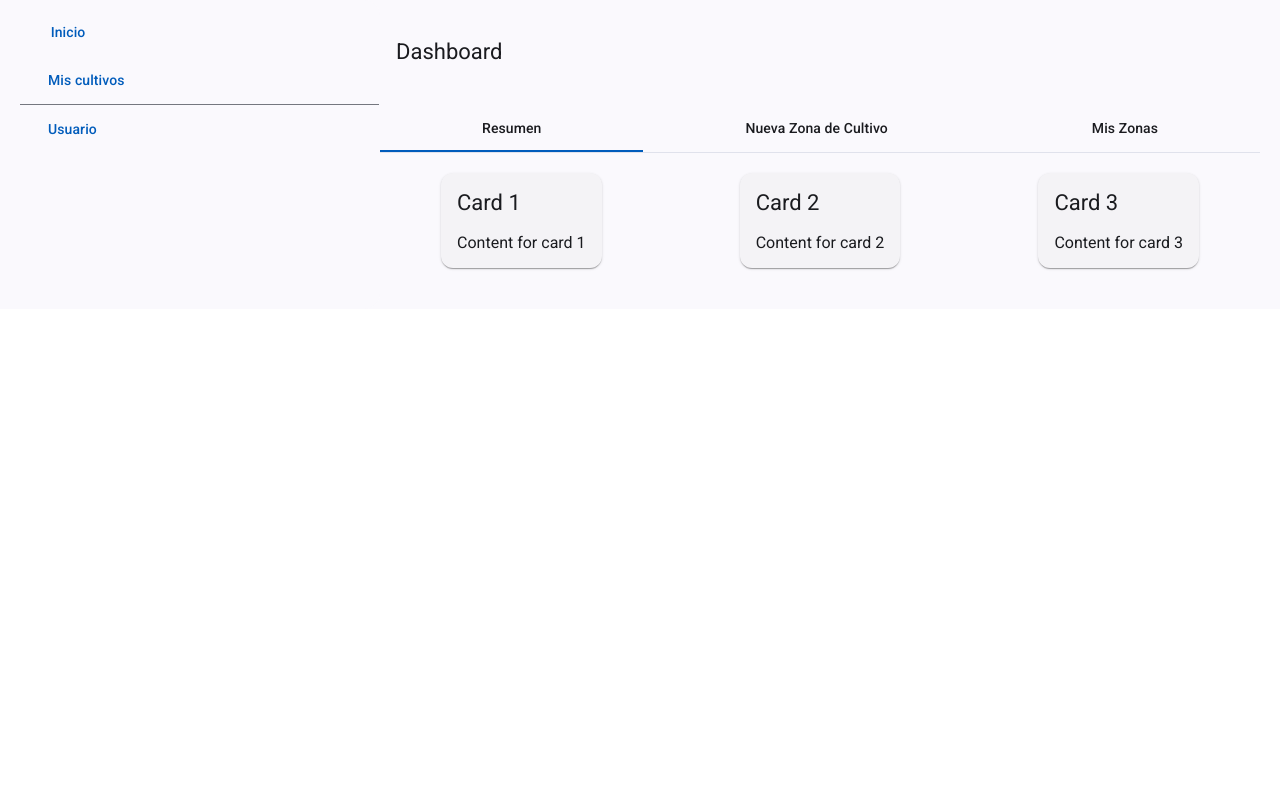
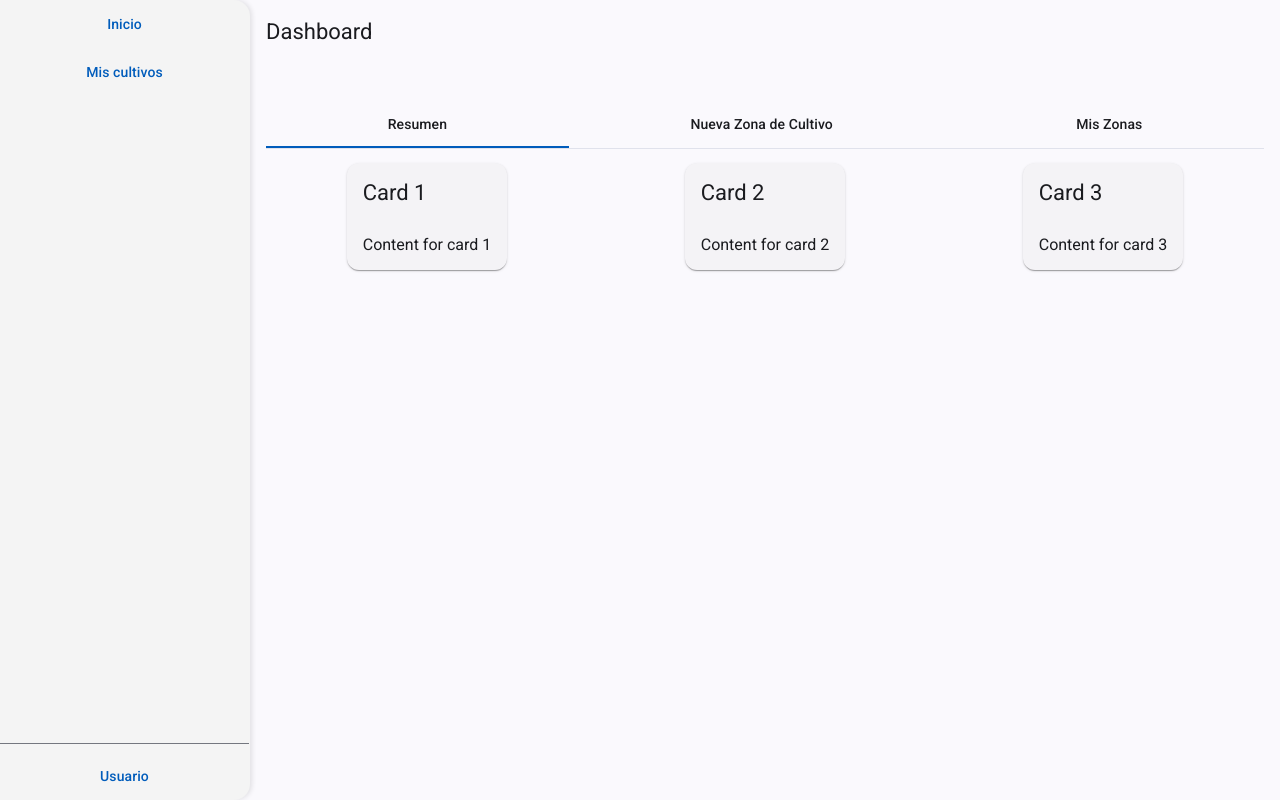
Before and after one commit to OliverVlz/frontend-ai-hackathon-2025, an Angular app in the folder project/: page /dashboard in a window 1280 px wide. Built offline with nearby package versions, Linux system fonts and the light colour scheme; no server answers.

Commit message:
se unen estilos para no tener dos carpetas de lo mismo

```diff
--- a/project/src/app/dashboard/dashboard.component.css
+++ /dev/null
@@ -1,56 +0,0 @@
-.dashboard-container {
-  height: 100vh; /* que el contenedor ocupe toda la altura de la ventana */
-  display: flex;
-  flex-direction: row;
-}
-
-.dashboard-content {
-  padding: 16px;
-}
-
-mat-sidenav {
-  width: 250px;
-  background-color: #f4f4f4; /* color de fondo claro para mejor visibilidad */
-  box-shadow: 2px 0 5px rgba(0, 0, 0, 0.1); /* sombra para dar profundidad */
-}
-
-mat-nav-list {
-  padding: 0;
-}
-
-mat-list-item {
-  display: flex;
-  align-items: center;
-  padding: 10px 20px;
-  font-size: 16px;
-  color: #333; /* color de texto oscuro */
-  transition: background-color 0.3s ease;
-}
-
-mat-list-item:hover {
-  background-color: #d1e7ff; /* color azul claro para hover */
-  color: #0056b3; /* texto azul oscuro para contraste */
-  box-shadow: 0 2px 5px rgba(0, 0, 0, 0.2); /* sombra para resaltar el botón */
-  cursor: pointer;
-}
-
-.user-section {
-  margin-top: auto;
-  padding: 10px 20px;
-  border-top: 1px solid #ddd; /* línea divisoria */
-}
-
-mat-divider {
-  margin: 10px 0;
-}
-
-button[mat-button] {
-  width: 100%;
-  text-align: left;
-  font-weight: 500;
-}
-
-mat-toolbar {
-  background-color: #1976d2; /* color azul primario */
-  color: white;
-}
--- a/project/src/app/dashboard/dashboard.component.scss
+++ b/project/src/app/dashboard/dashboard.component.scss
@@ -1,20 +1,72 @@
-/* Estilos para el dashboard */
+/* Estilos para el contenedor principal del dashboard */
 .dashboard-container {
-  padding: 20px;
+  height: 100vh; // Ocupa toda la altura de la ventana
+  display: flex;
+  flex-direction: row;
+
+  // Estilos para el sidenav
+  mat-sidenav {
+    width: 250px;
+    background-color: #f4f4f4;
+    box-shadow: 2px 0 5px rgba(0, 0, 0, 0.1);
+
+    // Estilos para la lista de navegación
+    mat-nav-list {
+      padding: 0;
+
+      mat-list-item {
+        padding: 0;
+
+        button {
+          width: 100%;
+          text-align: left;
+          padding: 10px 16px;
+
+          &:hover {
+            background-color: rgba(0, 0, 0, 0.04);
+          }
+        }
       }
 
-.mat-toolbar {
-  margin-bottom: 20px;
+      .user-section {
+        position: absolute;
+        bottom: 0;
+        width: 100%;
+
+        mat-divider {
+          margin: 8px 0;
+        }
+      }
+    }
   }
 
-.mat-card {
+  // Estilos para el contenido principal
+  mat-sidenav-content {
+    flex: 1;
+    display: flex;
+    flex-direction: column;
+
+    // Barra de herramientas
+    mat-toolbar {
       margin-bottom: 20px;
+
+      span {
+        flex: 1;
+      }
     }
 
+    // Contenido del dashboard
+    .dashboard-content {
+      padding: 16px;
+      flex: 1;
+      overflow-y: auto;
+
+      // Grupo de pestañas
       .mat-tab-group {
         margin-top: 20px;
       }
 
+      // Contenedor de tarjetas
       .card-container {
         display: grid;
         grid-template-columns: repeat(auto-fill, minmax(300px, 1fr));
@@ -22,6 +74,27 @@
         margin-top: 20px;
       }
 
+      // Estilos para las tarjetas
+      mat-card {
+        margin-bottom: 20px;
+
+        mat-card-header {
+          margin-bottom: 12px;
+        }
+
+        mat-card-actions {
+          display: flex;
+          justify-content: flex-end;
+          padding: 8px 16px;
+
+          button {
+            margin-left: 8px;
+          }
+        }
+      }
+    }
+  }
+}
 .card-content {
   padding: 16px;
 }
```
Lines whose indentation alone changed are shown as unchanged.
